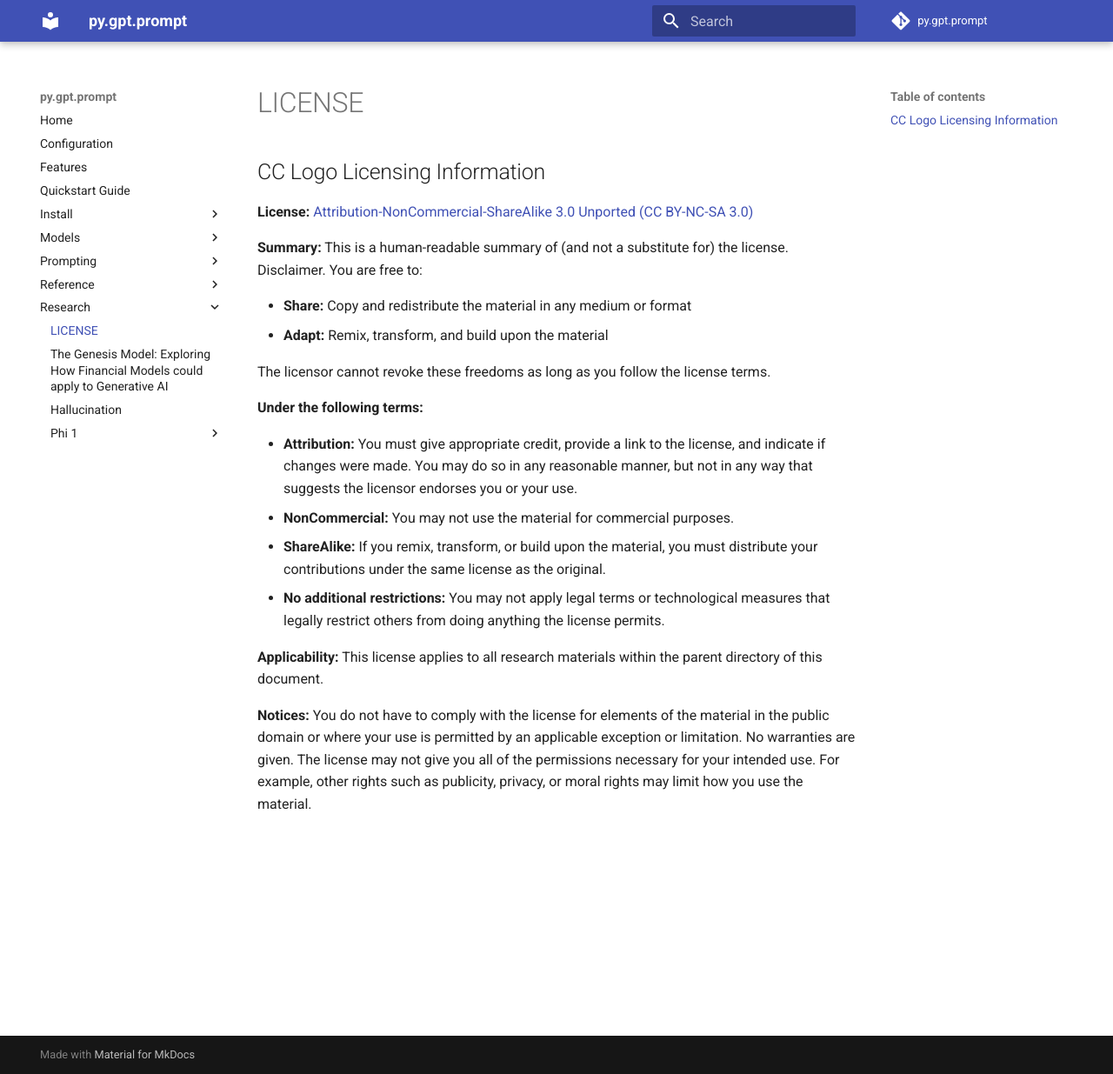
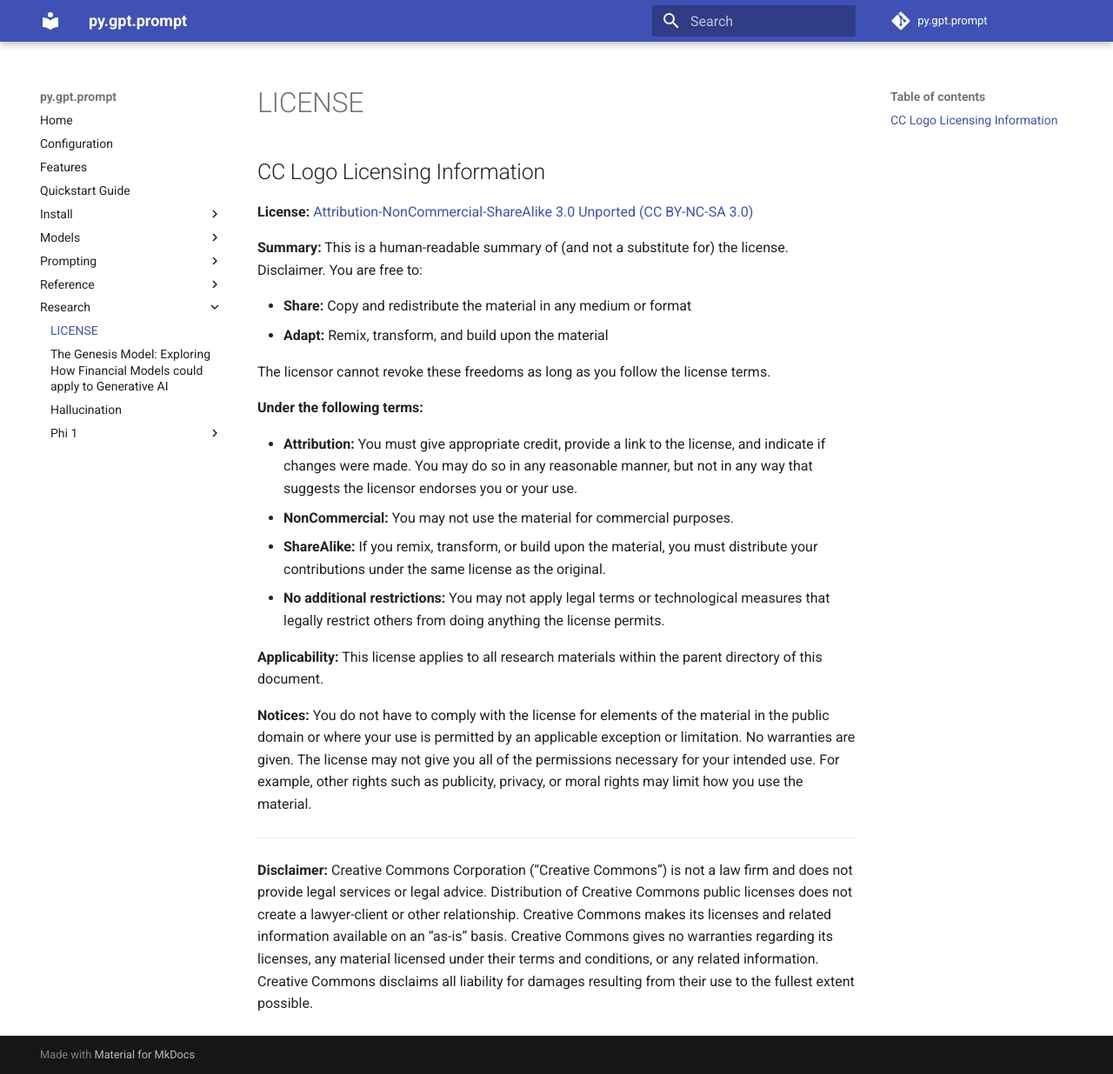
Before and after one commit to teleprint-me/py.gpt.prompt, an MkDocs documentation site: the page built from docs/research/LICENSE.md, in a window 1280 px wide and 1235 px high. Shown: the whole window at 87% size. Built offline with MkDocs 1.6.1 and Material for MkDocs 9.7.7, drawn with Linux system fonts in a browser that asks for light colours; comment, search, counter and statistics services are not loaded.

Commit message:
docs: Add CC license disclaimer

```diff
--- a/docs/research/LICENSE.md
+++ b/docs/research/LICENSE.md
@@ -33,3 +33,14 @@
 all of the permissions necessary for your intended use. For example, other
 rights such as publicity, privacy, or moral rights may limit how you use the
 material.
+
+---
+
+**Disclaimer:** Creative Commons Corporation (“Creative Commons”) is not a law
+firm and does not provide legal services or legal advice. Distribution of
+Creative Commons public licenses does not create a lawyer-client or other
+relationship. Creative Commons makes its licenses and related information
+available on an “as-is” basis. Creative Commons gives no warranties regarding
+its licenses, any material licensed under their terms and conditions, or any
+related information. Creative Commons disclaims all liability for damages
+resulting from their use to the fullest extent possible.
```
